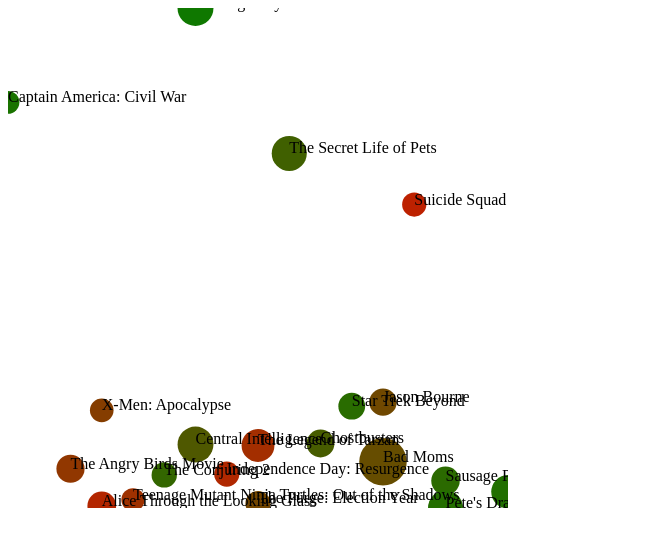
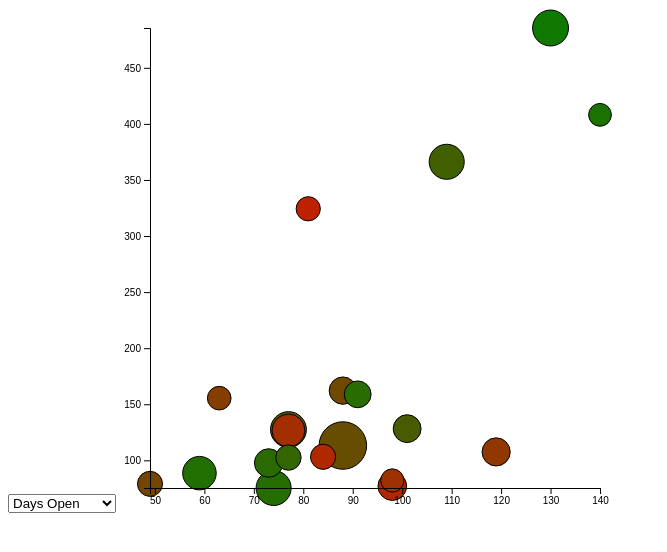
Before and after one commit to rithmschool/intro_to_d3, a plain HTML site: page index.html in a window 1280 px wide. Shown: the whole page, without its empty margins (0-667 px from the left). Drawn offline with nearby package versions, Linux system fonts and the light colour scheme.

Commit message:
add ability to update x axis graph

```diff
--- a/app.js
+++ b/app.js
@@ -1,31 +1,46 @@
 var width = 500;
 var height = 500;
-var svg = d3.select("svg");
-svg.attr('width', width).attr('height', height);
+var svg = d3.select("body")
+            .append("svg")
+            .attr("width", width)
+            .attr("height", height);
 
-var timeMin = d3.min(movies, function(d) {
-  return d.release;
+var padding = {
+  top: 20,
+  right: 20,
+  bottom: 20,
+  left: 30
+};
+
+var tooltip = d3.select("body")
+                .append("div")
+                .attr("class", "tooltip")
+                .style("opacity",0)
+                .style("position","absolute");
+
+var xMin = d3.min(movies, function(d) {
+  return d.daysOpen;
 });
 
-var timeMax = d3.max(movies, function(d) {
-  return d.release;
+var xMax = d3.max(movies, function(d) {
+  return d.daysOpen;
 });
 
-var totalMin = d3.min(movies, function(d) {
+var yMin = d3.min(movies, function(d) {
   return d.total;
 });
 
-var totalMax = d3.max(movies, function(d) {
+var yMax = d3.max(movies, function(d) {
   return d.total;
 });
 
-var xScale = d3.scaleTime()
-               .domain([timeMin, timeMax])
-               .range([0,width]);
+var xScale = d3.scaleLinear()
+               .domain([xMin, xMax])
+               .range([padding.left,width - padding.right]);
 
 var yScale = d3.scaleLinear()
-               .domain([totalMin, totalMax])
-               .range([height,0]);
+               .domain([yMin, yMax])
+               .range([height - padding.top,padding.bottom]);
 
 var colorScale = d3.scaleLinear()
                    .domain([0,1])
@@ -37,7 +52,7 @@
   .enter()
   .append('circle')
   .attr('cx', function(d) {
-    return xScale(d.release);
+    return xScale(d.daysOpen);
   })
   .attr('cy', function(d) {
     return yScale(d.total);
@@ -47,19 +62,56 @@
   })
   .attr('fill', function(d) {
     return colorScale(d.freshness);
+  })
+  .attr('stroke', 'black')
+  .on("mouseenter", function(d) {
+    tooltip.text(d.title)
+           .style("opacity", 1)
+           .style("left", d3.event.pageX + "px")
+           .style("top", d3.event.pageY + "px");
+  })
+  .on("mouseout", function() {
+    tooltip.style("opacity", 0);
   });
 
-// add text
-svg.selectAll('text')
-  .data(movies)
-  .enter()
-  .append('text')
-  .text(function(d) {
-    return d.title;
-  })
-  .attr('x', function(d) {
-    return xScale(d.release);
-  })
-  .attr('y', function(d) {
-    return yScale(d.total);
+svg.append('g')
+   .attr("class","x-axis")
+   .attr("transform", "translate(0," + (height - padding.top) + ")")
+   .call(d3.axisBottom(xScale));
+
+svg.append('g')
+   .attr("transform", "translate(" + padding.left + ",0)")
+   .call(d3.axisLeft(yScale));
+
+d3.select("select").on("change", function() {
+  var scaleType;
+  newVal = d3.select("select").property("value");
+  xMin = d3.min(movies, function(d) {
+    return d[newVal];
   });
+  xMax = d3.max(movies, function(d) {
+    return d[newVal];
+  });
+  if (newVal === "release") {
+    scaleType = d3.scaleTime;
+  } else {
+    scaleType = d3.scaleLinear;
+  }
+  xScale = scaleType().domain([xMin,xMax])
+                    .range([padding.left,width - padding.right]);
+
+  var t = d3.transition()
+                     .duration(1000)
+                     .ease(d3.easeBounceOut);
+
+  d3.selectAll('circle')
+    .transition(t)
+    .attr('cx', function(d) {
+      return xScale(d[newVal]);
+    });
+
+  d3.selectAll('.x-axis')
+    .transition(t)
+    .call(d3.axisBottom(xScale));
+
+});
--- a/index.html
+++ b/index.html
@@ -5,7 +5,11 @@
   <title>Document</title>
 </head>
 <body>
-  <svg></svg>
+  <select name="" id="x-axis">
+    <option value="daysOpen">Days Open</option>
+    <option value="maxTheaters">Max. Theaters</option>
+    <option value="release">Release Date</option>
+  </select>
   <script src="https://d3js.org/d3.v4.min.js"></script>
   <script src="movies.js"></script>
   <script src="app.js"></script>
--- a/movies.js
+++ b/movies.js
@@ -3,8 +3,8 @@
   release: new Date("June 17 2016"),
   rating: "PG",
   runtime: 103,
-  total: 485501100,
-  openingTotal: 135060273,
+  total: 485501100/1e6,
+  openingTotal: 135060273/1e6,
   maxTheaters: 4305,
   daysOpen: 130,
   freshness: 0.94
@@ -13,8 +13,8 @@
   release: new Date("May 6 2016"),
   rating: "PG-13",
   runtime: 147,
-  total: 408084349,
-  openingTotal: 179139142,
+  total: 408084349/1e6,
+  openingTotal: 179139142/1e6,
   maxTheaters: 4226,
   daysOpen: 140,
   freshness: 0.90
@@ -23,8 +23,8 @@
   release: new Date("July 8 2016"),
   rating: "PG",
   runtime: 90,
-  total: 366201540,
-  openingTotal: 104352905,
+  total: 366201540/1e6,
+  openingTotal: 104352905/1e6,
   maxTheaters: 4381,
   daysOpen: 109,
   freshness: 0.75
@@ -33,8 +33,8 @@
   release: new Date("August 5 2016"),
   rating: "PG-13",
   runtime: 130,
-  total: 324302274,
-  openingTotal: 133682248,
+  total: 324302274/1e6,
+  openingTotal: 133682248/1e6,
   maxTheaters: 4255,
   daysOpen: 81,
   freshness: 0.26
@@ -43,8 +43,8 @@
   release: new Date("July 29 2016"),
   rating: "PG-13",
   runtime: 123,
-  total: 162169190,
-  openingTotal: 59215365,
+  total: 162169190/1e6,
+  openingTotal: 59215365/1e6,
   maxTheaters: 4039,
   daysOpen: 88,
   freshness: 0.56
@@ -53,8 +53,8 @@
   release: new Date("July 22 2016"),
   rating: "PG-13",
   runtime: 120,
-  total: 158848340,
-  openingTotal: 59253211,
+  total: 158848340/1e6,
+  openingTotal: 59253211/1e6,
   maxTheaters: 3928,
   daysOpen: 91,
   freshness: 0.84
@@ -63,8 +63,8 @@
   release: new Date("May 27 2016"),
   rating: "PG-13",
   runtime: 143,
-  total: 155442489,
-  openingTotal: 65769562,
+  total: 155442489/1e6,
+  openingTotal: 65769562/1e6,
   maxTheaters: 4153,
   daysOpen: 63,
   freshness: 0.48
@@ -73,8 +73,8 @@
   release: new Date("July 15 2016"),
   rating: "PG-13",
   runtime: 108,
-  total: 128254492,
-  openingTotal: 46018755,
+  total: 128254492/1e6,
+  openingTotal: 46018755/1e6,
   maxTheaters: 3963,
   daysOpen: 101,
   freshness: 0.72
@@ -83,8 +83,8 @@
   release: new Date("June 17 2016"),
   rating: "PG-13",
   runtime: 107,
-  total: 127440871,
-  openingTotal: 35535250,
+  total: 127440871/1e6,
+  openingTotal: 35535250/1e6,
   maxTheaters: 3508,
   daysOpen: 77,
   freshness: 0.69
@@ -93,8 +93,8 @@
   release: new Date("July 1 2016"),
   rating: "PG-13",
   runtime: 109,
-  total: 126643061,
-  openingTotal: 38527856,
+  total: 126643061/1e6,
+  openingTotal: 38527856/1e6,
   maxTheaters: 3591,
   daysOpen: 77,
   freshness: 0.36
@@ -103,8 +103,8 @@
   release: new Date("July 29 2016"),
   rating: "R",
   runtime: 101,
-  total: 113226532,
-  openingTotal: 23817340,
+  total: 113226532/1e6,
+  openingTotal: 23817340/1e6,
   maxTheaters: 3215,
   daysOpen: 88,
   freshness: 0.60
@@ -113,8 +113,8 @@
   release: new Date("May 20 2016"),
   rating: "PG",
   runtime: 97,
-  total: 107509366,
-  openingTotal: 38155177,
+  total: 107509366/1e6,
+  openingTotal: 38155177/1e6,
   maxTheaters: 3932,
   daysOpen: 119,
   freshness: 0.43
@@ -123,8 +123,8 @@
   release: new Date("June 24 2016"),
   rating: "PG-13",
   runtime: 120,
-  total: 103144286,
-  openingTotal: 41039944,
+  total: 103144286/1e6,
+  openingTotal: 41039944/1e6,
   maxTheaters: 4130,
   daysOpen: 84,
   freshness: 0.31
@@ -133,8 +133,8 @@
   release: new Date("June 10 2016"),
   rating: "R",
   runtime: 134,
-  total: 102470008,
-  openingTotal: 40406314,
+  total: 102470008/1e6,
+  openingTotal: 40406314/1e6,
   maxTheaters: 3356,
   daysOpen: 77,
   freshness: 0.80
@@ -143,8 +143,8 @@
   release: new Date("August 12 2016"),
   rating: "R",
   runtime: 89,
-  total: 97636799,
-  openingTotal: 34263534,
+  total: 97636799/1e6,
+  openingTotal: 34263534/1e6,
   maxTheaters: 3135,
   daysOpen: 73,
   freshness: 0.83
@@ -153,8 +153,8 @@
   release: new Date("August 26 2016"),
   rating: "R",
   runtime: 88,
-  total: 88577905,
-  openingTotal: 26411706,
+  total: 88577905/1e6,
+  openingTotal: 26411706/1e6,
   maxTheaters: 3384,
   daysOpen: 59,
   freshness: 0.87
@@ -163,8 +163,8 @@
   release: new Date("June 3 2016"),
   rating: "PG-13",
   runtime: 112,
-  total: 82051601,
-  openingTotal: 35316382,
+  total: 82051601/1e6,
+  openingTotal: 35316382/1e6,
   maxTheaters: 4071,
   daysOpen: 98,
   freshness: 0.38
@@ -173,8 +173,8 @@
   release: new Date("July 1 2016"),
   rating: "R",
   runtime: 105,
-  total: 79042440,
-  openingTotal: 31515110,
+  total: 79042440/1e6,
+  openingTotal: 31515110/1e6,
   maxTheaters: 2821,
   daysOpen: 49,
   freshness: 0.55
@@ -183,8 +183,8 @@
   release: new Date("May 27 2016"),
   rating: "PG",
   runtime: 112,
-  total: 77041381,
-  openingTotal: 26858726,
+  total: 77041381/1e6,
+  openingTotal: 26858726/1e6,
   maxTheaters: 3763,
   daysOpen: 98,
   freshness: 0.30
@@ -193,9 +193,11 @@
   release: new Date("August 12 2016"),
   rating: "PG",
   runtime: 102,
-  total: 75335573,
-  openingTotal: 21514095,
+  total: 75335573/1e6,
+  openingTotal: 21514095/1e6,
   maxTheaters: 3702,
   daysOpen: 74,
   freshness: 0.86
-}];
+}].sort(function(m1,m2) {
+  return m2.total / m2.openingTotal - m1.total / m1.openingTotal;
+});
```
